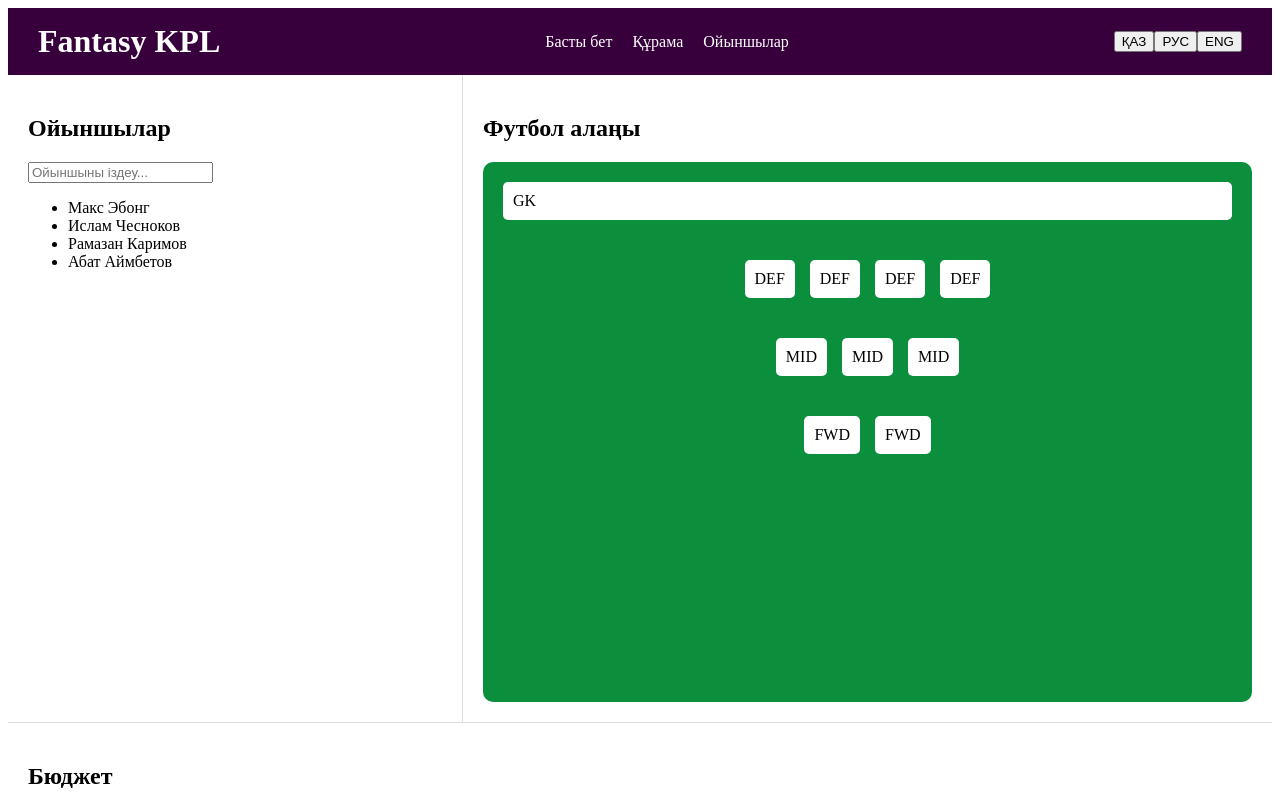
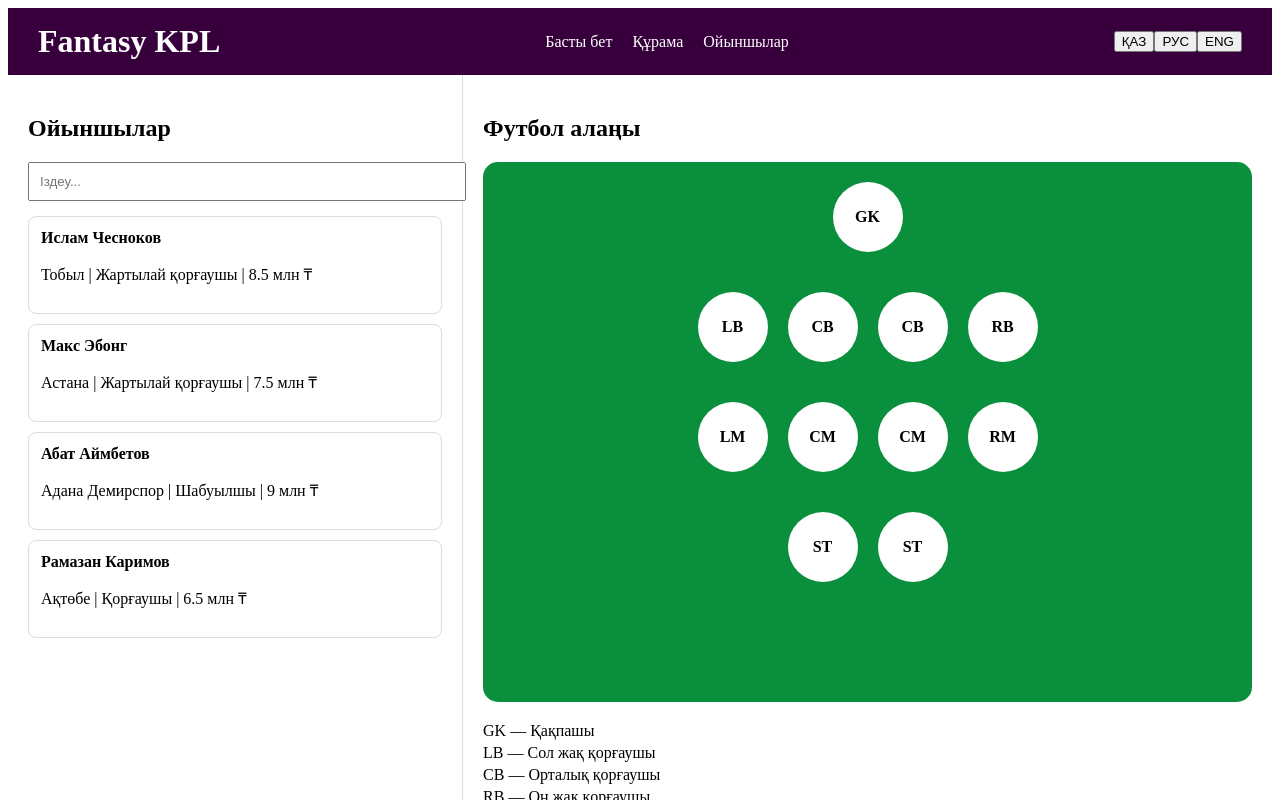
Before and after one commit to eraxa7/fantasy-kpl, an Angular app: page / in a window 1280 px wide. Shown: the top 800 px of the page. Built offline with nearby package versions, Linux system fonts and the light colour scheme.

Commit message:
Add 4-4-2 football field layout

```diff
--- a/src/app/components/budget-panel/budget-panel.html
+++ b/src/app/components/budget-panel/budget-panel.html
@@ -1,4 +1,29 @@
-<h2>Бюджет</h2>
+<h2>
+  {{
+    languageService.currentLanguage === 'kz'
+      ? 'Бюджет'
+      : languageService.currentLanguage === 'ru'
+      ? 'Бюджет'
+      : 'Budget'
+  }}
+</h2>
 
-<p>Таңдалған ойыншылар: 0 / 15</p>
-<p>Қалған бюджет: 100.0 млн ₸</p>
+<p>
+  {{
+    languageService.currentLanguage === 'kz'
+      ? 'Таңдалған ойыншылар: 0 / 15'
+      : languageService.currentLanguage === 'ru'
+      ? 'Выбранные игроки: 0 / 15'
+      : 'Selected players: 0 / 15'
+  }}
+</p>
+
+<p>
+  {{
+    languageService.currentLanguage === 'kz'
+      ? 'Қалған бюджет: 100.0 млн ₸'
+      : languageService.currentLanguage === 'ru'
+      ? 'Оставшийся бюджет: 100.0 млн ₸'
+      : 'Remaining budget: 100.0 million ₸'
+  }}
+</p>
--- a/src/app/components/header/header.html
+++ b/src/app/components/header/header.html
@@ -8,9 +8,9 @@
 
     <a href="#">
       {{
-        currentLanguage === 'kz'
+        languageService.currentLanguage === 'kz'
           ? 'Басты бет'
-          : currentLanguage === 'ru'
+          : languageService.currentLanguage === 'ru'
           ? 'Главная'
           : 'Home'
       }}
@@ -18,9 +18,9 @@
 
     <a href="#">
       {{
-        currentLanguage === 'kz'
+        languageService.currentLanguage === 'kz'
           ? 'Құрама'
-          : currentLanguage === 'ru'
+          : languageService.currentLanguage === 'ru'
           ? 'Команда'
           : 'Team'
       }}
@@ -28,9 +28,9 @@
 
     <a href="#">
       {{
-        currentLanguage === 'kz'
+        languageService.currentLanguage === 'kz'
           ? 'Ойыншылар'
-          : currentLanguage === 'ru'
+          : languageService.currentLanguage === 'ru'
           ? 'Игроки'
           : 'Players'
       }}
@@ -39,19 +39,9 @@
   </nav>
 
   <div class="language-switcher">
-
-    <button (click)="setLanguage('kz')">
-      ҚАЗ
-    </button>
-
-    <button (click)="setLanguage('ru')">
-      РУС
-    </button>
-
-    <button (click)="setLanguage('en')">
-      ENG
-    </button>
-
+    <button (click)="languageService.setLanguage('kz')">ҚАЗ</button>
+    <button (click)="languageService.setLanguage('ru')">РУС</button>
+    <button (click)="languageService.setLanguage('en')">ENG</button>
   </div>
 
 </header>
--- a/src/app/components/header/header.ts
+++ b/src/app/components/header/header.ts
@@ -1,4 +1,5 @@
 import { Component } from '@angular/core';
+import { LanguageService } from '../../services/language.service';
 
 @Component({
   selector: 'app-header',
@@ -8,10 +9,6 @@ import { Component } from '@angular/core';
 })
 export class Header {
 
-  currentLanguage = 'kz';
-
-  setLanguage(language: string) {
-    this.currentLanguage = language;
-  }
+  constructor(public languageService: LanguageService) {}
 
 }
--- a/src/app/components/player-list/player-list.css
+++ b/src/app/components/player-list/player-list.css
@@ -0,0 +1,12 @@
+input {
+  width: 100%;
+  padding: 10px;
+  margin-bottom: 15px;
+}
+
+.player-card {
+  padding: 12px;
+  border: 1px solid #ddd;
+  margin-bottom: 10px;
+  border-radius: 8px;
+}
--- a/src/app/components/player-list/player-list.html
+++ b/src/app/components/player-list/player-list.html
@@ -1,13 +1,92 @@
-<h2>Ойыншылар</h2>
+<h2>
+  {{
+    languageService.currentLanguage === 'kz'
+      ? 'Ойыншылар'
+      : languageService.currentLanguage === 'ru'
+      ? 'Игроки'
+      : 'Players'
+  }}
+</h2>
 
 <input
   type="text"
-  placeholder="Ойыншыны іздеу..."
+  [placeholder]="
+    languageService.currentLanguage === 'kz'
+      ? 'Іздеу...'
+      : languageService.currentLanguage === 'ru'
+      ? 'Поиск...'
+      : 'Search...'
+  "
 >
 
-<ul>
-  <li>Макс Эбонг</li>
-  <li>Ислам Чесноков</li>
-  <li>Рамазан Каримов</li>
-  <li>Абат Аймбетов</li>
-</ul>
+@for (player of players; track player.nameEn) {
+
+<div class="player-card">
+
+  <strong>
+    {{
+      languageService.currentLanguage === 'kz'
+        ? player.nameKz
+        : languageService.currentLanguage === 'ru'
+        ? player.nameRu
+        : player.nameEn
+    }}
+  </strong>
+
+  <p>
+    {{
+      languageService.currentLanguage === 'kz'
+        ? player.clubKz
+        : languageService.currentLanguage === 'ru'
+        ? player.clubRu
+        : player.clubEn
+    }}
+    |
+{{
+  player.position === 'GK'
+    ? (
+      languageService.currentLanguage === 'kz'
+        ? 'Қақпашы'
+        : languageService.currentLanguage === 'ru'
+        ? 'Вратарь'
+        : 'Goalkeeper'
+    )
+    : player.position === 'DEF'
+    ? (
+      languageService.currentLanguage === 'kz'
+        ? 'Қорғаушы'
+        : languageService.currentLanguage === 'ru'
+        ? 'Защитник'
+        : 'Defender'
+    )
+    : player.position === 'MID'
+    ? (
+      languageService.currentLanguage === 'kz'
+        ? 'Жартылай қорғаушы'
+        : languageService.currentLanguage === 'ru'
+        ? 'Полузащитник'
+        : 'Midfielder'
+    )
+    : (
+      languageService.currentLanguage === 'kz'
+        ? 'Шабуылшы'
+        : languageService.currentLanguage === 'ru'
+        ? 'Нападающий'
+        : 'Forward'
+    )
+}}
+    |
+{{ player.price }}
+
+{{
+  languageService.currentLanguage === 'kz'
+    ? 'млн ₸'
+    : languageService.currentLanguage === 'ru'
+    ? 'млн ₸'
+    : 'million ₸'
+}}
+  </p>
+
+</div>
+
+}
--- a/src/app/components/player-list/player-list.ts
+++ b/src/app/components/player-list/player-list.ts
@@ -1,9 +1,68 @@
 import { Component } from '@angular/core';
+import { LanguageService } from '../../services/language.service';
 
 @Component({
   selector: 'app-player-list',
   imports: [],
   templateUrl: './player-list.html',
-  styleUrl: './player-list.css',
+  styleUrl: './player-list.css'
 })
-export class PlayerList {}
+export class PlayerList {
+
+  constructor(public languageService: LanguageService) {}
+
+  players = [
+    {
+      nameKz: 'Ислам Чесноков',
+      nameRu: 'Ислам Чесноков',
+      nameEn: 'Islam Chesnokov',
+
+      clubKz: 'Тобыл',
+      clubRu: 'Тобол',
+      clubEn: 'Tobol',
+
+      position: 'MID',
+      price: 8.5
+    },
+
+    {
+      nameKz: 'Макс Эбонг',
+      nameRu: 'Макс Эбонг',
+      nameEn: 'Max Ebong',
+
+      clubKz: 'Астана',
+      clubRu: 'Астана',
+      clubEn: 'Astana',
+
+      position: 'MID',
+      price: 7.5
+    },
+
+    {
+      nameKz: 'Абат Аймбетов',
+      nameRu: 'Абат Аймбетов',
+      nameEn: 'Abat Aymbetov',
+
+      clubKz: 'Адана Демирспор',
+      clubRu: 'Адана Демирспор',
+      clubEn: 'Adana Demirspor',
+
+      position: 'FWD',
+      price: 9.0
+    },
+
+    {
+      nameKz: 'Рамазан Каримов',
+      nameRu: 'Рамазан Каримов',
+      nameEn: 'Ramazan Karimov',
+
+      clubKz: 'Ақтөбе',
+      clubRu: 'Актобе',
+      clubEn: 'Aktobe',
+
+      position: 'DEF',
+      price: 6.5
+    }
+  ];
+
+}
--- a/src/app/components/team-field/team-field.css
+++ b/src/app/components/team-field/team-field.css
@@ -1,19 +1,50 @@
 .field {
-  background: #0c8f3d;
+  background: #0a8f3c;
   min-height: 500px;
+
+  border-radius: 15px;
+
   padding: 20px;
-  border-radius: 10px;
+
+  display: flex;
+  flex-direction: column;
+  align-items: center;
+
+  gap: 40px;
 }
 
 .row {
   display: flex;
-  justify-content: center;
-  gap: 15px;
-  margin: 40px 0;
+  gap: 20px;
 }
 
 .position {
+  width: 70px;
+  height: 70px;
+
+  border-radius: 50%;
+
   background: white;
-  padding: 10px;
-  border-radius: 5px;
+
+  display: flex;
+  justify-content: center;
+  align-items: center;
+
+  font-weight: bold;
+
+  cursor: pointer;
+
+  transition: 0.2s;
 }
+
+.position:hover {
+  transform: scale(1.1);
+}
+
+.legend {
+  margin-top: 20px;
+}
+
+.legend p {
+  margin: 4px 0;
+}
--- a/src/app/components/team-field/team-field.html
+++ b/src/app/components/team-field/team-field.html
@@ -1,23 +1,85 @@
-<h2>Футбол алаңы</h2>
+<h2>
+  {{
+    languageService.currentLanguage === 'kz'
+      ? 'Футбол алаңы'
+      : languageService.currentLanguage === 'ru'
+      ? 'Футбольное поле'
+      : 'Football Field'
+  }}
+</h2>
 
 <div class="field">
-  <div class="position">GK</div>
 
-  <div class="row">
-    <div class="position">DEF</div>
-    <div class="position">DEF</div>
-    <div class="position">DEF</div>
-    <div class="position">DEF</div>
+  <div class="position" title="Goalkeeper">
+    GK
   </div>
 
   <div class="row">
-    <div class="position">MID</div>
-    <div class="position">MID</div>
-    <div class="position">MID</div>
+    <div class="position" title="Left Back">LB</div>
+    <div class="position" title="Center Back">CB</div>
+    <div class="position" title="Center Back">CB</div>
+    <div class="position" title="Right Back">RB</div>
   </div>
 
   <div class="row">
-    <div class="position">FWD</div>
-    <div class="position">FWD</div>
+    <div class="position" title="Left Midfielder">LM</div>
+    <div class="position" title="Central Midfielder">CM</div>
+    <div class="position" title="Central Midfielder">CM</div>
+    <div class="position" title="Right Midfielder">RM</div>
   </div>
+
+  <div class="row">
+    <div class="position" title="Striker">ST</div>
+    <div class="position" title="Striker">ST</div>
+  </div>
+
 </div>
+
+<div class="legend">
+
+  @if (languageService.currentLanguage === 'kz') {
+
+    <p>GK — Қақпашы</p>
+    <p>LB — Сол жақ қорғаушы</p>
+    <p>CB — Орталық қорғаушы</p>
+    <p>RB — Оң жақ қорғаушы</p>
+
+    <p>LM — Сол жақ жартылай қорғаушы</p>
+    <p>CM — Орталық жартылай қорғаушы</p>
+    <p>RM — Оң жақ жартылай қорғаушы</p>
+
+    <p>ST — Шабуылшы</p>
+
+  }
+
+  @if (languageService.currentLanguage === 'ru') {
+
+    <p>GK — Вратарь</p>
+    <p>LB — Левый защитник</p>
+    <p>CB — Центральный защитник</p>
+    <p>RB — Правый защитник</p>
+
+    <p>LM — Левый полузащитник</p>
+    <p>CM — Центральный полузащитник</p>
+    <p>RM — Правый полузащитник</p>
+
+    <p>ST — Нападающий</p>
+
+  }
+
+  @if (languageService.currentLanguage === 'en') {
+
+    <p>GK — Goalkeeper</p>
+    <p>LB — Left Back</p>
+    <p>CB — Centre Back</p>
+    <p>RB — Right Back</p>
+
+    <p>LM — Left Midfielder</p>
+    <p>CM — Central Midfielder</p>
+    <p>RM — Right Midfielder</p>
+
+    <p>ST — Striker</p>
+
+  }
+
+</div>
--- /dev/null
+++ b/src/app/services/language.service.ts
@@ -0,0 +1,14 @@
+import { Injectable } from '@angular/core';
+
+@Injectable({
+  providedIn: 'root'
+})
+export class LanguageService {
+
+  currentLanguage = 'kz';
+
+  setLanguage(language: string) {
+    this.currentLanguage = language;
+  }
+
+}
```
Also changed, not shown: src/app/components/budget-panel/budget-panel.ts (+7 -2 lines), src/app/components/team-field/team-field.ts (+7 -2 lines), 1 other file (tests, documents, lock files or other folders).
